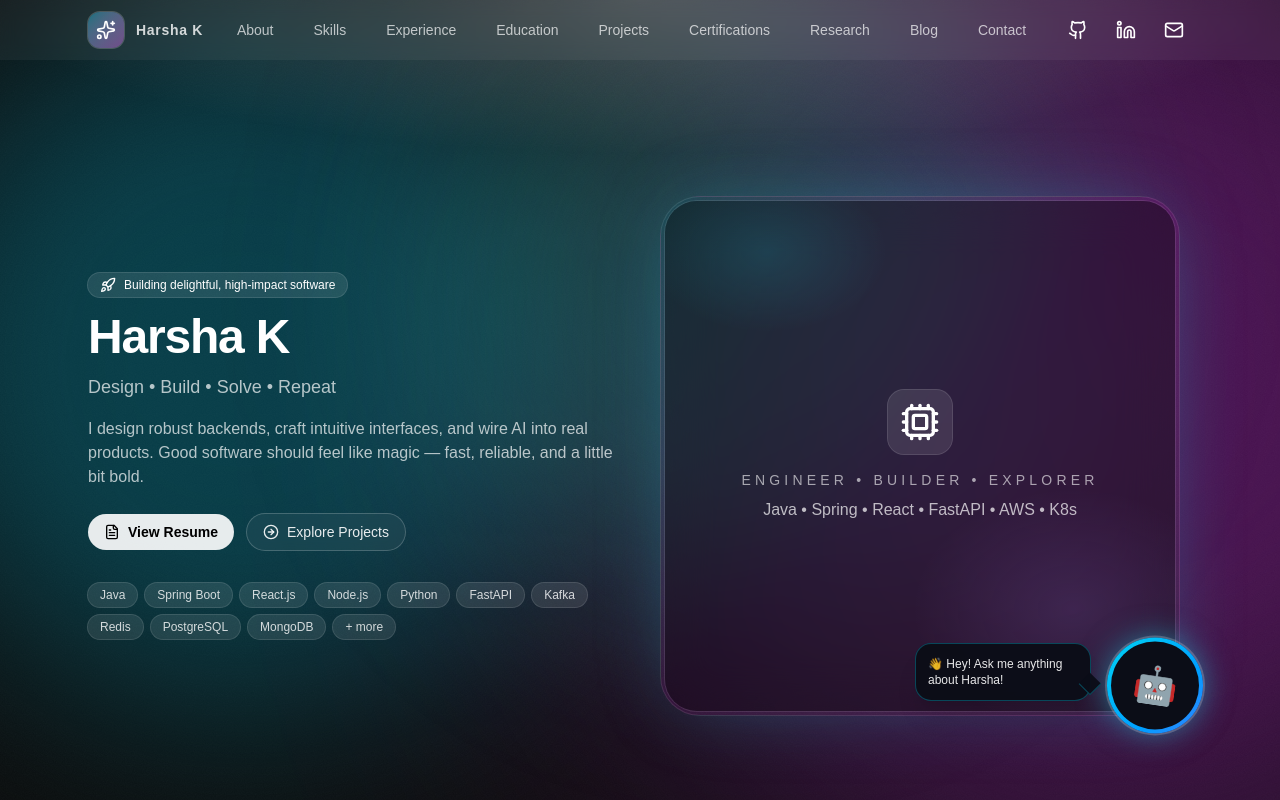
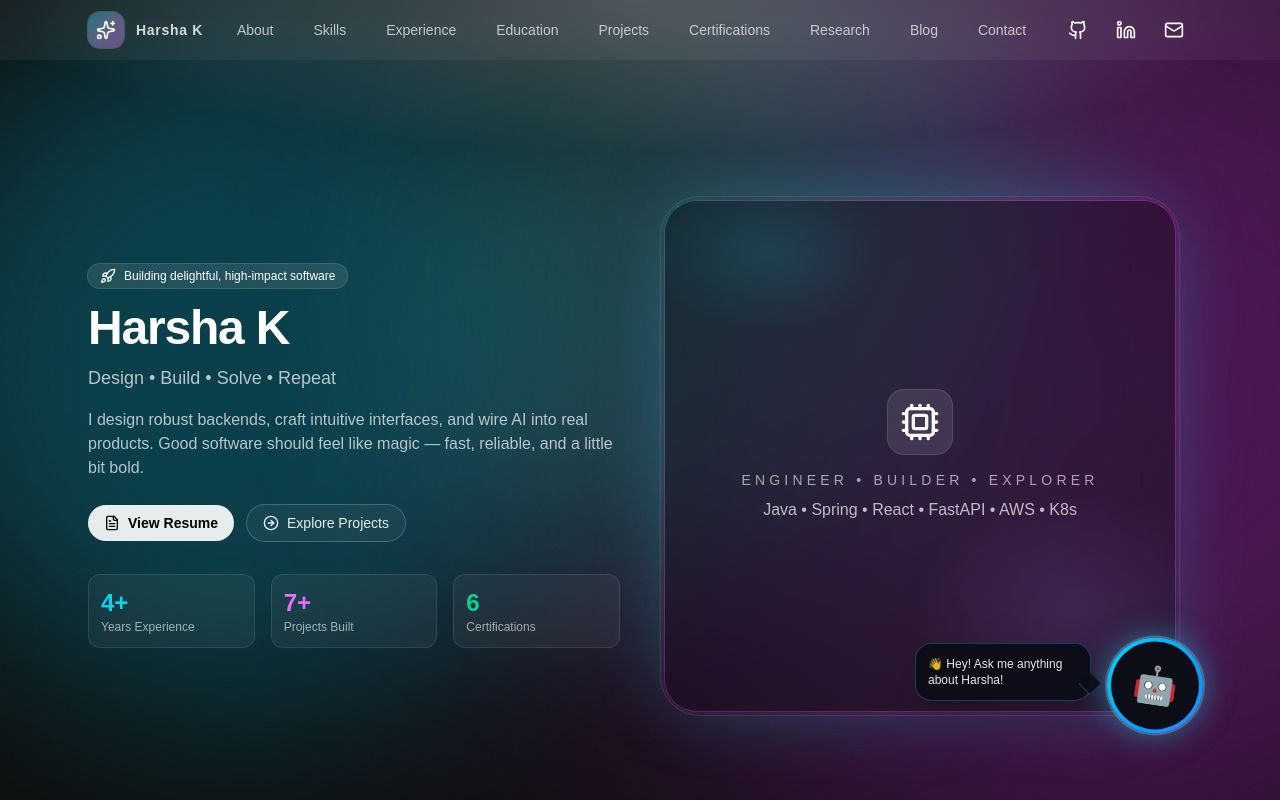
Before and after one commit to Harshabhi6129/Harsha_Portfolio, a Next.js app: page / in a window 1280 px wide. Shown: the top 800 px of the page. Built offline with nearby package versions, Linux system fonts and the light colour scheme.

Commit message:
Replace skill badges with meaningful stats on hero section

```diff
--- a/src/app/page.tsx
+++ b/src/app/page.tsx
@@ -373,11 +373,19 @@ export default function Portfolio() {
                 <ArrowRightCircle className="h-4 w-4" /> Explore Projects
               </a>
             </div>
-            <div className="mt-8 flex flex-wrap gap-2">
-              {DATA.skills.slice(0, 10).map((s) => (
-                <Badge key={s}>{s}</Badge>
-              ))}
-              {DATA.skills.length > 10 && <Badge>+ more</Badge>}
+            <div className="mt-8 grid grid-cols-2 gap-4 sm:grid-cols-3">
+              <div className="rounded-xl border border-white/10 bg-white/5 p-3 backdrop-blur">
+                <p className="text-2xl font-bold text-cyan-400">4+</p>
+                <p className="text-xs text-white/60">Years Experience</p>
+              </div>
+              <div className="rounded-xl border border-white/10 bg-white/5 p-3 backdrop-blur">
+                <p className="text-2xl font-bold text-fuchsia-400">7+</p>
+                <p className="text-xs text-white/60">Projects Built</p>
+              </div>
+              <div className="rounded-xl border border-white/10 bg-white/5 p-3 backdrop-blur">
+                <p className="text-2xl font-bold text-emerald-400">6</p>
+                <p className="text-xs text-white/60">Certifications</p>
+              </div>
             </div>
           </motion.div>
 
```
